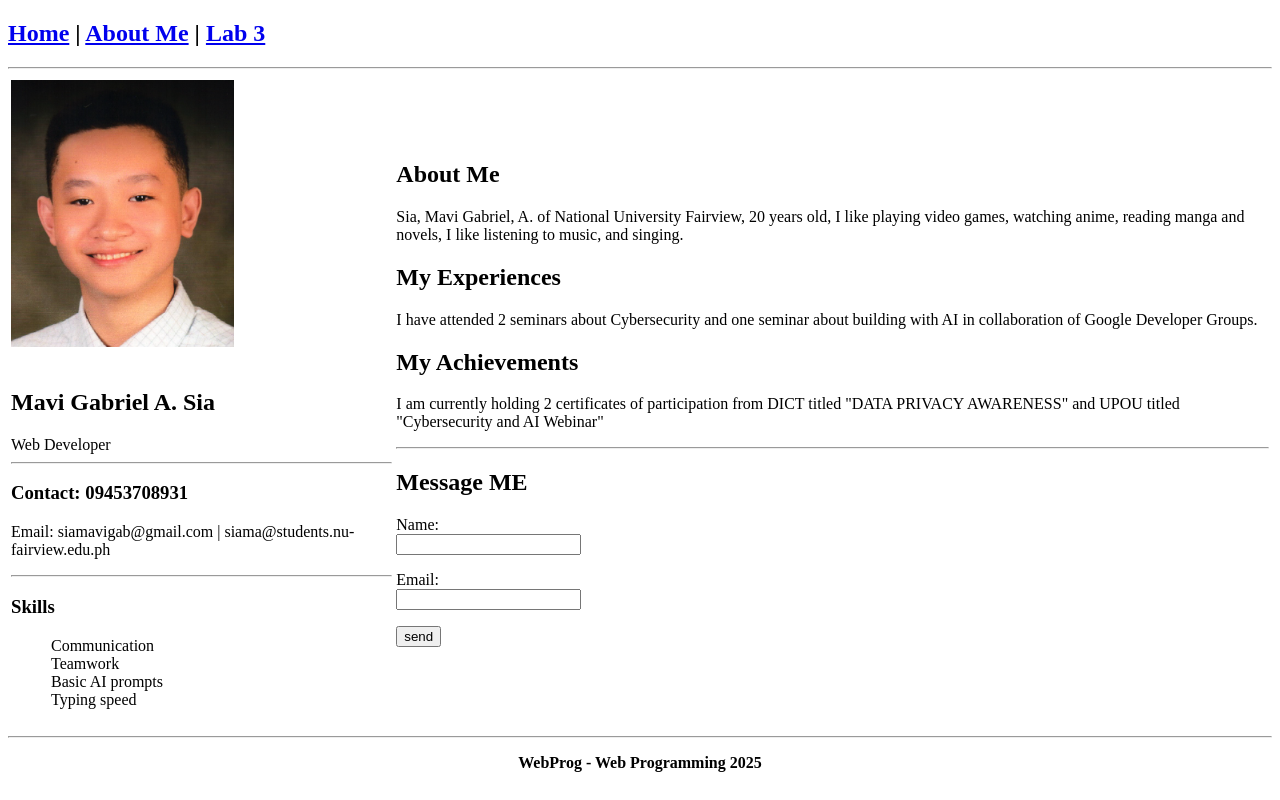
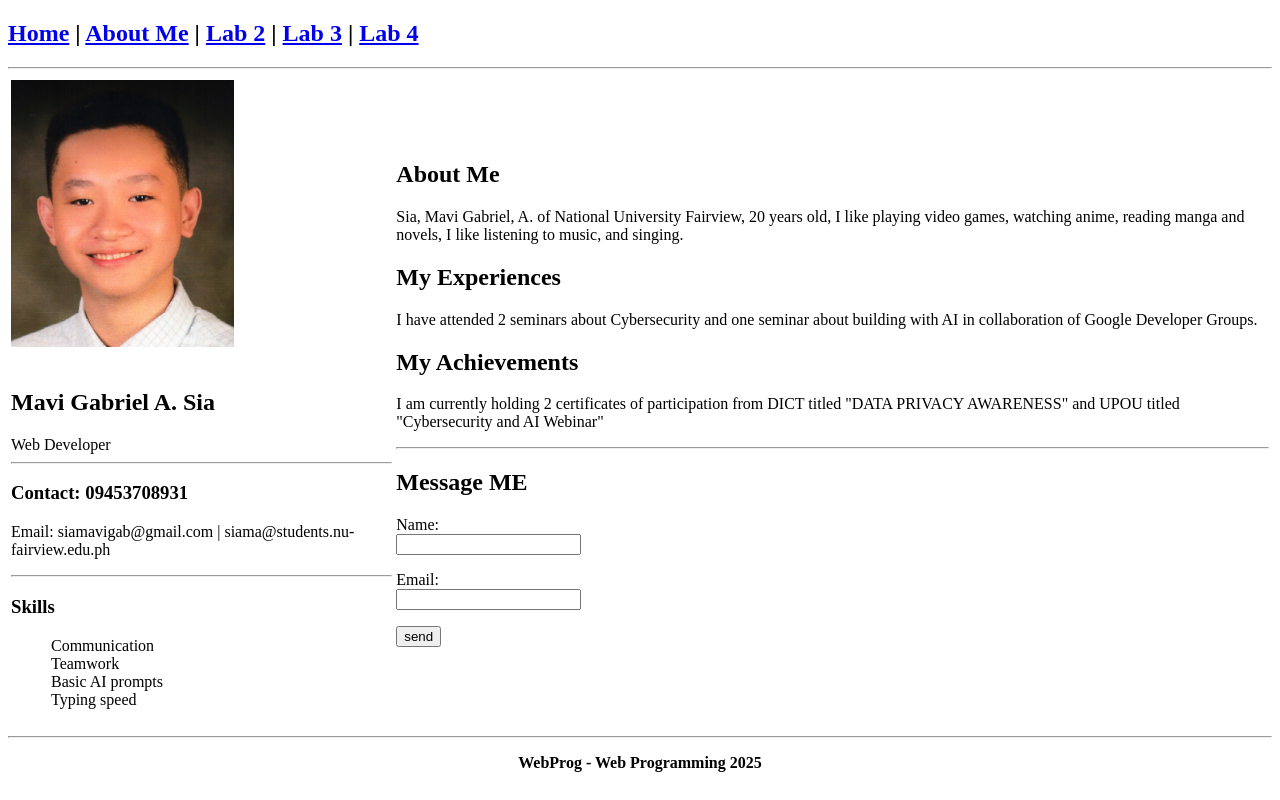
Before and after one commit to KyouyA09x/KyouyA09x, a plain HTML site: page SiaM_lab2.html in a window 1280 px wide. Drawn offline with Linux system fonts and the light colour scheme.

Commit message:
Enhance navigation and layout in SiaM_lab2.html
Updated navigation links and improved structure.

```diff
--- a/SiaM_lab2.html
+++ b/SiaM_lab2.html
@@ -7,7 +7,7 @@
         <!--Simple Navigation-->
         <div>
             <h2>
-                <a href="home">Home</a> | <a href="about">About Me</a> | <a href="Sia_Lab3.html">Lab 3</a>
+                <a href="home">Home</a> | <a href="about">About Me</a> | <a href="SiaM_Lab2.html">Lab 2</a> | <a href="Sia_Lab3.html">Lab 3</a> | <a href="index.html">Lab 4</a>
             </h2>
         </div>
 
```
